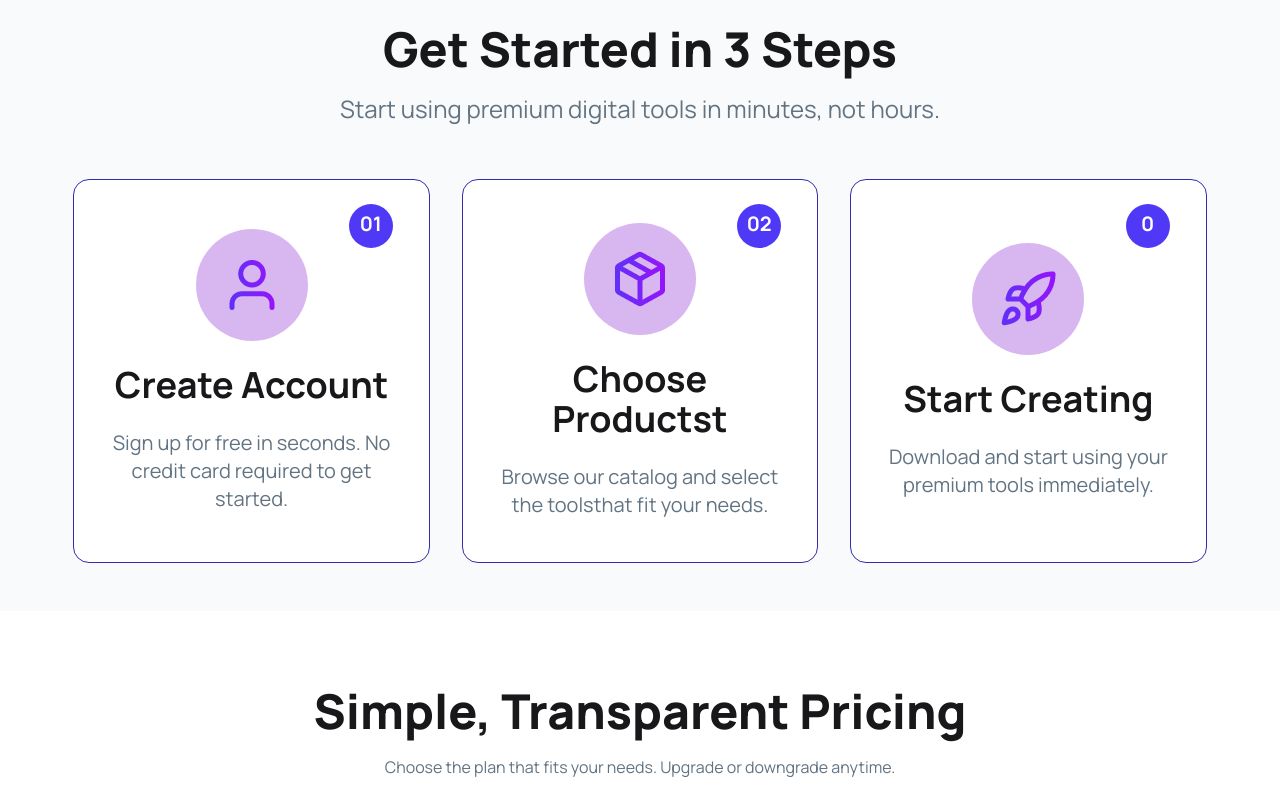
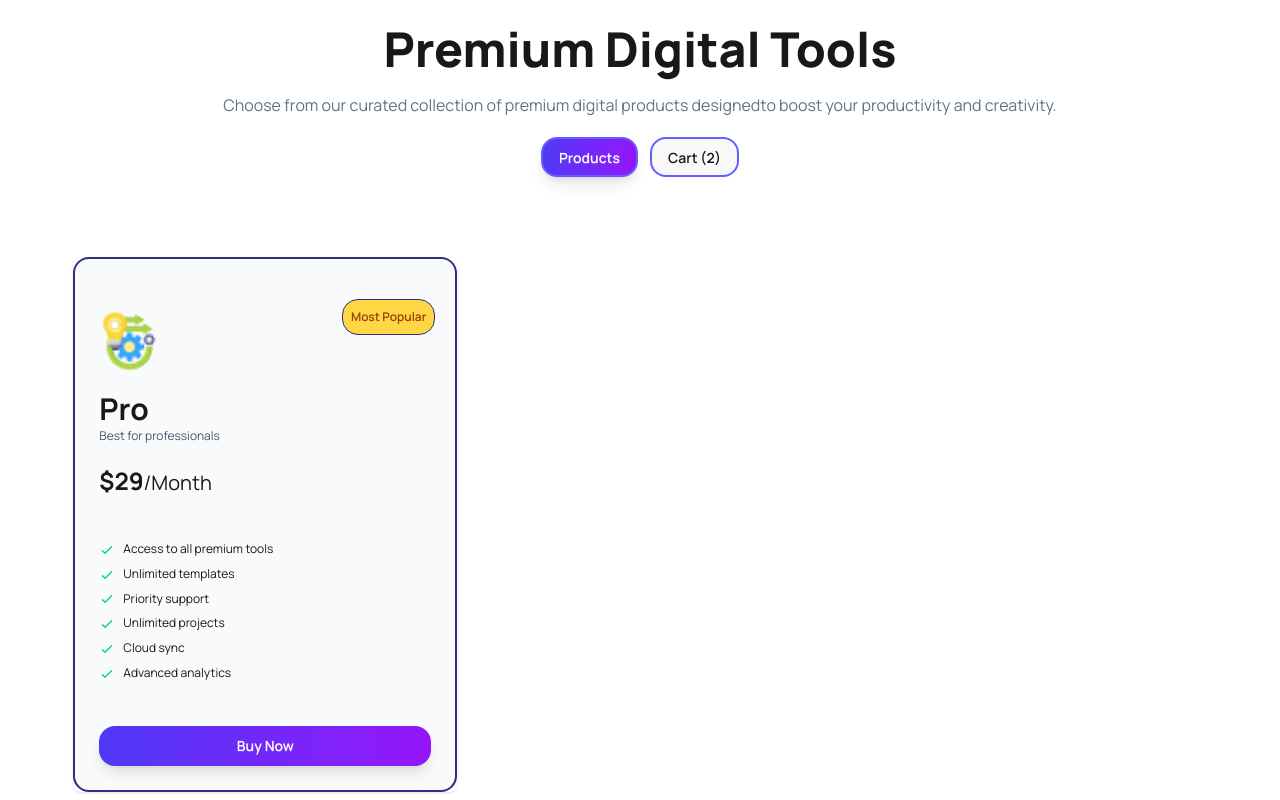
Before and after one commit to farhad202526/my-assignment6-digtools-2026, a React (Vite) app: page / in a window 1280 px wide. Shown: the part 1000-1800 px from the top of the page. Built offline with nearby package versions, Linux system fonts and the light colour scheme.

Commit message:
add new button on product list

```diff
--- /dev/null
+++ b/public/Data.json
@@ -0,0 +1,59 @@
+
+
+
+
+[
+  {
+    "id": 1,
+    "name": "Starter",
+    "description": "Perfect for individuals just getting started with their career journey.",
+    "price": 0,
+    "period": "one-time",
+    "tag": "New",
+    "tagType": "new",
+    "features": [
+      "3 basic templates",
+      "Manual ATS check",
+      "Export to PDF",
+      "Community support"
+    ],
+    "icon": "🌱",
+    "img": "https://images.unsplash.com/photo-1517245386807-bb43f82c33c4?auto=format&fit=crop&w=800&q=80"
+  },
+  {
+    "id": 2,
+    "name": "Professional",
+    "description": "The most popular choice for serious job seekers and professionals.",
+    "price": 19,
+    "period": "monthly",
+    "tag": "Popular",
+    "tagType": "popular",
+    "features": [
+      "Unlimited templates",
+      "AI-powered ATS optimization",
+      "Cover letter builder",
+      "Priority email support",
+      "Custom domain hosting"
+    ],
+    "icon": "🚀",
+    "img": "https://images.unsplash.com/photo-1460925895917-afdab827c52f?auto=format&fit=crop&w=800&q=80"
+  },
+  {
+    "id": 3,
+    "name": "Enterprise",
+    "description": "Advanced features and dedicated support for long-term career growth.",
+    "price": 149,
+    "period": "yearly",
+    "tag": "Best Seller",
+    "tagType": "best-seller",
+    "features": [
+      "Everything in Professional",
+      "1-on-1 career coaching",
+      "LinkedIn profile audit",
+      "Multi-user collaboration",
+      "Early access to new features"
+    ],
+    "icon": "💎",
+    "img": "https://images.unsplash.com/photo-1486406146926-c627a92ad1ab?auto=format&fit=crop&w=800&q=80"
+  }
+]
--- a/src/App.jsx
+++ b/src/App.jsx
@@ -4,6 +4,7 @@ import './App.css'
 import Banner from './components/Banner/Banner'
 import Footer from './components/Footer/Footer'
 import Nav from './components/Nav/Nav'
+import Premium from './components/Premium/Premium'
 import Priceing from './components/Priceing/Priceing'
 import Ready from './components/Ready/Ready'
 import Star from './components/Star/Star'
@@ -21,9 +22,11 @@ function App() {
    <Banner></Banner>
 
    {/* <h1>addd Star section </h1> */}
+
    <Star></Star>
 
    {/* <h1>crad section </h1> */}
+   <Premium></Premium>
 
 
    {/* <h1>add step section </h1> */}
--- /dev/null
+++ b/src/components/Premium/Premium.jsx
@@ -0,0 +1,113 @@
+
+
+import img1 from '../../assets/products/operation.png'
+
+import React, { useState } from 'react';
+
+const Premium = () => {
+
+
+    const [selectedtype,setselctedtype] = useState("availble")
+     return (<div className=' '>
+             <div className=' w-11/12  mx-auto   my-7   p-5 space-y-10 '>
+                <div className=' flex flex-col justify-center items-center text-center  mt-7 mb-10 gap-5'>
+
+                    <h1  className='font-extrabold text-4xl md:text-5xl'>Premium Digital Tools</h1>
+                    <p className=' md:  text-[#627382]'>Choose from our curated collection of premium digital products designedto boost your productivity and creativity.</p>
+
+                   {/* <h1>btn containe </h1> */}
+
+                    <div className='flex flex-col md:flex-row   gap-3'>
+                    <button onClick={()=>setselctedtype("availble")} className={`btn ${selectedtype==="availble" ? " bg-gradient-to-r from-[#4F39F6] via-[#7227F8] to-[#9514FA] hover:scale-105 transition-all shadow-lg text-white":"" } btn border-2 border-indigo-500 rounded-2xl`}>Products</button>
+
+
+
+                    <button onClick={()=>setselctedtype("selected")} className={`btn ${selectedtype==="selected" ? " bg-gradient-to-r from-[#4F39F6] via-[#7227F8] to-[#9514FA] hover:scale-105 transition-all shadow-lg text-white":"" } btn border-2 border-indigo-500 rounded-2xl`}>Cart (2)</button>
+                </div>
+
+                </div>
+
+
+                {/* <h1>crad contriner </h1> */}
+
+                <div className='setp-crad-container grid grid-cols-1 md:grid-cols-3     justify-center items-center  w-fit mx-auto     gap-8  mb-7  mt-20   '>
+
+                      <div className="card md:w-96 bg-base-100 shadow-sm">
+  <div className="card-body relative space-y-3 bg-[#F9FAFC]  rounded-2xl border-2 border-indigo-900">
+
+    <div className='mt-7'>
+        <img className='w-15' src={img1} alt="" />
+    </div>
+
+    <p className=' absolute  text-[8px] md:text-[12px] border-1 border-indigo-900  top-10 right-5 max-w-40 bg-amber-300/90 p-2  rounded-2xl text-[#964104] font-semibold '>Most Popular</p>
+
+    <div className="flex flex-col justify-between">
+      <h2 className="text-3xl font-bold">Pro</h2>
+      <p className='text-[#445969] text-[8px] md:text-[12px]'>Best for professionals</p>
+      </div>
+      <div>
+        <h1><span className="text-2xl  font-bold">$29</span><span className='text-xl'>/Month</span></h1>
+      </div>
+
+    <ul className="mt-6 flex flex-col gap-2 text-xs">
+      <li>
+        <svg xmlns="http://www.w3.org/2000/svg" className="size-4 me-2 inline-block text-success" fill="none" viewBox="0 0 24 24" stroke="currentColor"><path strokeLinecap="round" strokeLinejoin="round" strokeWidth="2" d="M5 13l4 4L19 7" /></svg>
+        <span>Access to all premium tools</span>
+      </li>
+      <li>
+        <svg xmlns="http://www.w3.org/2000/svg" className="size-4 me-2 inline-block text-success" fill="none" viewBox="0 0 24 24" stroke="currentColor"><path strokeLinecap="round" strokeLinejoin="round" strokeWidth="2" d="M5 13l4 4L19 7" /></svg>
+        <span>Unlimited templates</span>
+      </li>
+      <li>
+        <svg xmlns="http://www.w3.org/2000/svg" className="size-4 me-2 inline-block text-success" fill="none" viewBox="0 0 24 24" stroke="currentColor"><path strokeLinecap="round" strokeLinejoin="round" strokeWidth="2" d="M5 13l4 4L19 7" /></svg>
+        <span>Priority support</span>
+      </li>
+      <li>
+        <svg xmlns="http://www.w3.org/2000/svg" className="size-4 me-2 inline-block text-success" fill="none" viewBox="0 0 24 24" stroke="currentColor"><path strokeLinecap="round" strokeLinejoin="round" strokeWidth="2" d="M5 13l4 4L19 7" /></svg>
+        <span>Unlimited projects</span>
+      </li>
+      <li>
+        <svg xmlns="http://www.w3.org/2000/svg" className="size-4 me-2 inline-block text-success" fill="none" viewBox="0 0 24 24" stroke="currentColor"><path strokeLinecap="round" strokeLinejoin="round" strokeWidth="2" d="M5 13l4 4L19 7" /></svg>
+        <span>Cloud sync</span>
+      </li>
+      <li>
+        <svg xmlns="http://www.w3.org/2000/svg" className="size-4 me-2 inline-block text-success" fill="none" viewBox="0 0 24 24" stroke="currentColor"><path strokeLinecap="round" strokeLinejoin="round" strokeWidth="2" d="M5 13l4 4L19 7" /></svg>
+        <span>Advanced analytics</span>
+      </li>
+
+    </ul>
+    <div className="mt-6">
+
+      <button className="btn border-none text-white bg-gradient-to-r from-[#4F39F6] via-[#7227F8] to-[#9514FA] hover:scale-105 transition-all shadow-lg px-10 rounded-2xl w-full">Buy Now</button>
+    </div>
+  </div>
+                       </div>
+
+
+
+
+
+
+
+
+
+
+
+
+
+
+
+
+
+
+
+                </div>
+
+
+            </div>
+        </div>
+
+    );
+};
+
+export default Premium;
```
